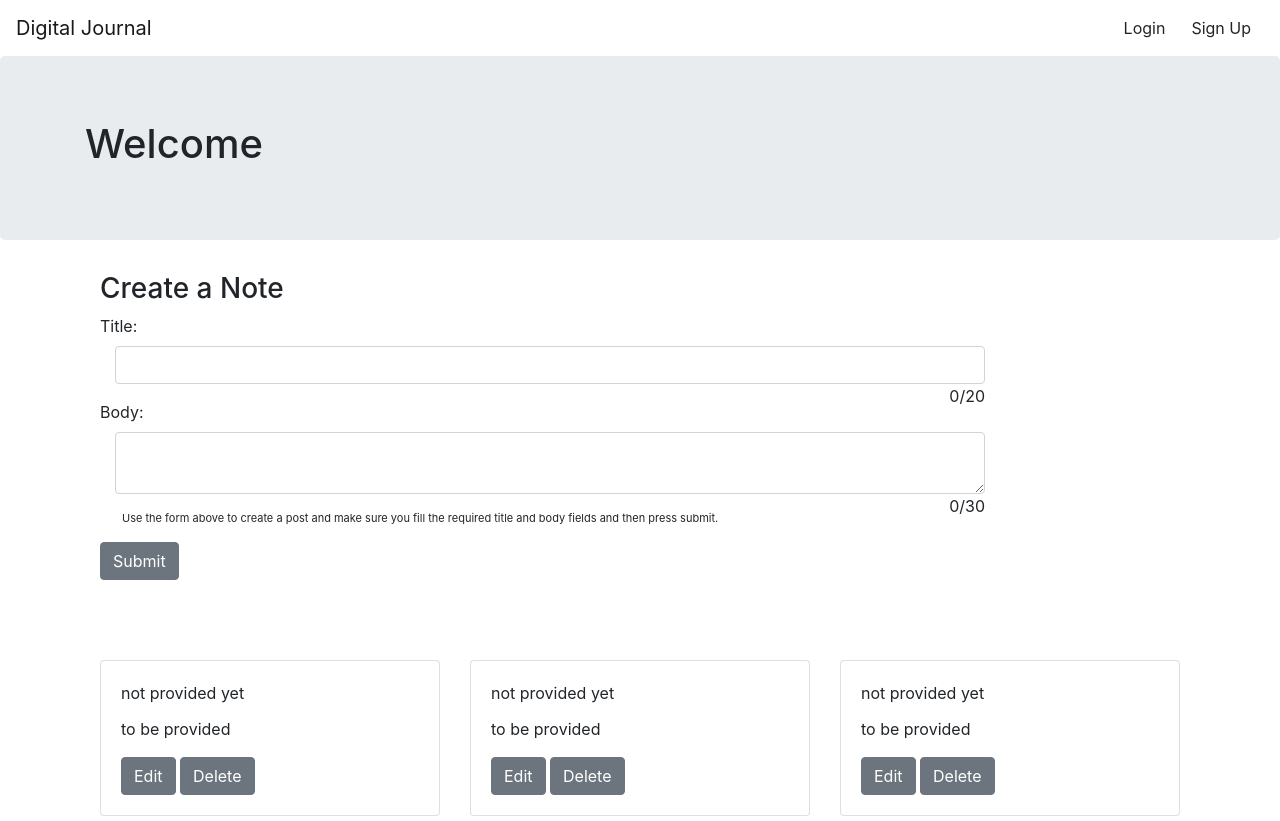
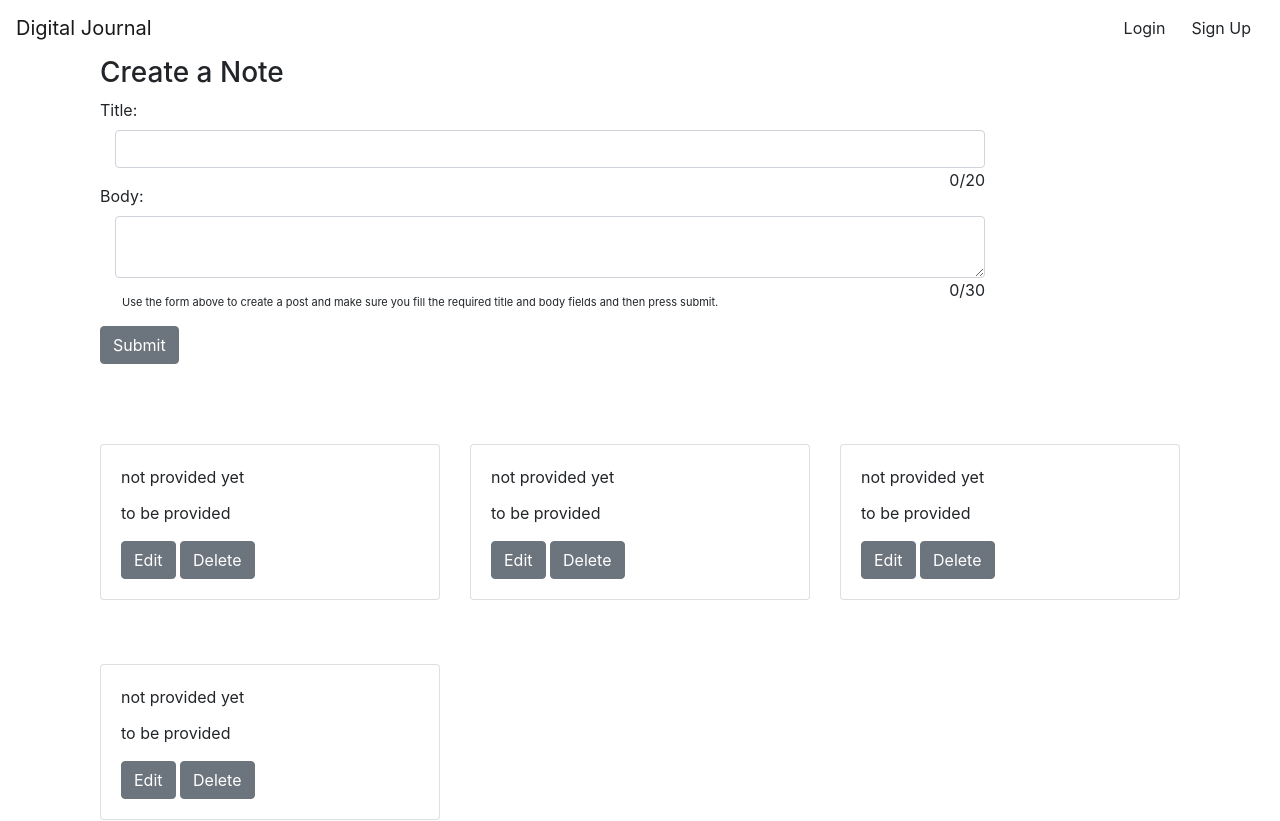
Before and after one commit to EkhatorOwen/digital-journal, a React (Create React App) app in the folder client/: page / in a window 1280 px wide. Shown: the top 821 px of the page. Built offline with nearby package versions, Linux system fonts and the light colour scheme.

Commit message:
abstracted jumbotron

```diff
--- a/client/src/components/Header/Header.js
+++ b/client/src/components/Header/Header.js
@@ -6,11 +6,6 @@ import {
   NavbarBrand,
   Nav,
   NavItem,
-  NavLink,
-  Container,
-  Row,
-  Col,
-  Jumbotron,
   Button,
 } from 'reactstrap';
 
@@ -35,7 +30,7 @@ const Header = () => {
   };
   return (
     <div>
-      <Navbar color="inverse" light expand="md">
+      <Navbar color="green" light expand="md">
         <NavbarBrand href="/">Digital Journal</NavbarBrand>
         <NavbarToggler onClick={toggle} />
         <Collapse isOpen={isOpen} navbar>
@@ -45,21 +40,12 @@ const Header = () => {
             </NavItem>
             <NavItem>
 
-              <Button onClick={()=>toggleOpen('login')} color="green">Sign Up</Button>
+              <Button onClick={()=>toggleOpen('signup')} color="green">Sign Up</Button>
             </NavItem>
           </Nav>
         </Collapse>
       </Navbar>
-      <Jumbotron>
-        <Container>
-          <Row>
-            <Col>
-              <h1>Welcome</h1>
 
-            </Col>
-          </Row>
-        </Container>
-      </Jumbotron>
       <LoginModal isOpen={loginModalOpen} toggleOpen={toggleOpen}/>
       <SignupModal isOpen={signUpModalOpen} toggleOpen={toggleOpen} />
     </div>
```
